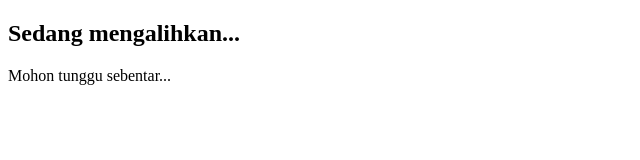
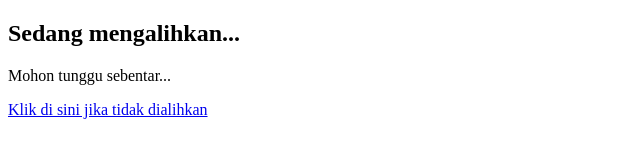
Before and after one commit to azzahra49/smarlink, a plain HTML site: page index.html in a window 1280 px wide. Shown: the whole page, without its empty margins (0-640 px from the left). Drawn offline with Linux system fonts and the light colour scheme.

Commit message:
Update index.html

```diff
--- a/index.html
+++ b/index.html
@@ -5,12 +5,13 @@
     <meta name="viewport" content="width=device-width, initial-scale=1.0">
     <title>Mengalihkan...</title>
 
-    <!-- Kode Riwayat Pelacakan -->
+    <!-- Kode Riwayat Pelacakan Histats -->
     <script type="text/javascript">
         var _Hasync = _Hasync || [];
         _Hasync.push(['Histats.start', '1,4933488,4,18,200,40,00011111']);
         _Hasync.push(['Histats.fasi', '1']);
         _Hasync.push(['Histats.track_hits', '']);
+
         (function() {
             var hs = document.createElement('script');
             hs.type = 'text/javascript';
@@ -21,11 +22,16 @@
     </script>
 
     <!-- Redirect otomatis setelah 2 detik -->
-    <meta http-equiv="refresh" content="2;url=https://smartsecuredtlink.com/?ID=262600&subid=histats">
-
+    <meta http-equiv="refresh" content="2;url=https://smartsecuredtlink.com/SXqI9LRJ2S">
 </head>
 <body>
     <h2>Sedang mengalihkan...</h2>
     <p>Mohon tunggu sebentar...</p>
+
+    <!-- Tombol dengan tracking klik Histats -->
+    <a href="https://smartsecuredtlink.com/SXqI9LRJ2S"
+       onclick="_Hasync.push(['Histats.event', 'Klik_Link_SmartSecure']);">
+       Klik di sini jika tidak dialihkan
+    </a>
 </body>
 </html>
```
